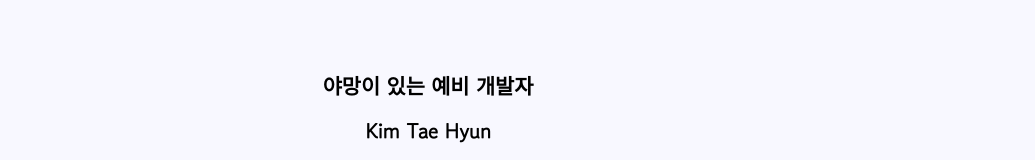
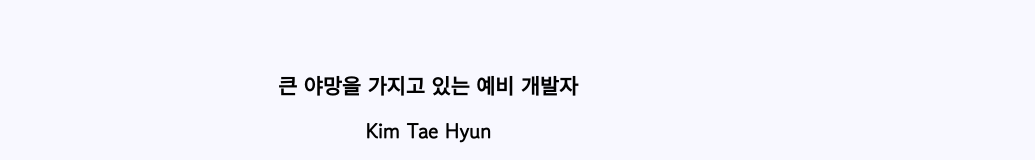
Before and after one commit to tjdrkr2580/Taeh, a React (Create React App) app: page /contact in a window 1280 px wide. Shown: the part 159-319 px from the top of the page, without its empty margins (212-1247 px from the left). Built offline with nearby package versions, Linux system fonts and the light colour scheme; a web font is replaced by a local one.

Commit message:
마무리

```diff
--- a/package.json
+++ b/package.json
@@ -43,5 +43,6 @@
       "last 1 firefox version",
       "last 1 safari version"
     ]
-  }
+  },
+  "homepage": "http://tjdrkr2580.github.io/"
 }
--- a/src/pages/Contact.jsx
+++ b/src/pages/Contact.jsx
@@ -60,7 +60,7 @@ const Contact = () => {
     <PageTransition>
       <ContactWrapper>
         <div className="text-box">
-          <h1>야망이 있는 예비 개발자</h1>
+          <h1>큰 야망을 가지고 있는 예비 개발자</h1>
           <h1>Kim Tae Hyun</h1>
           <h1 className="copyright">
             © 2022. <span> Taeh</span>
```
